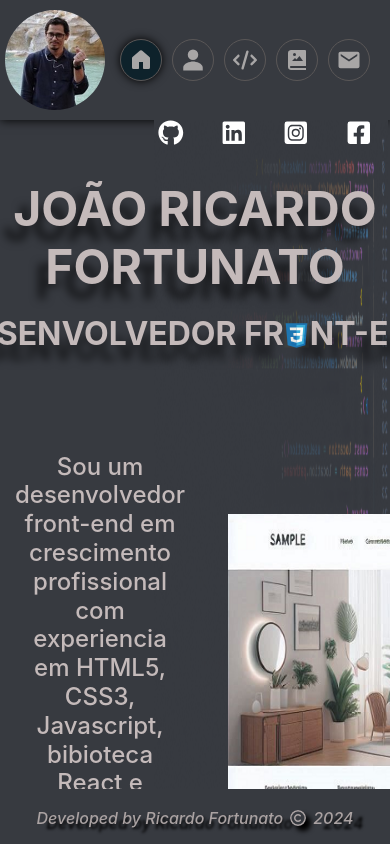
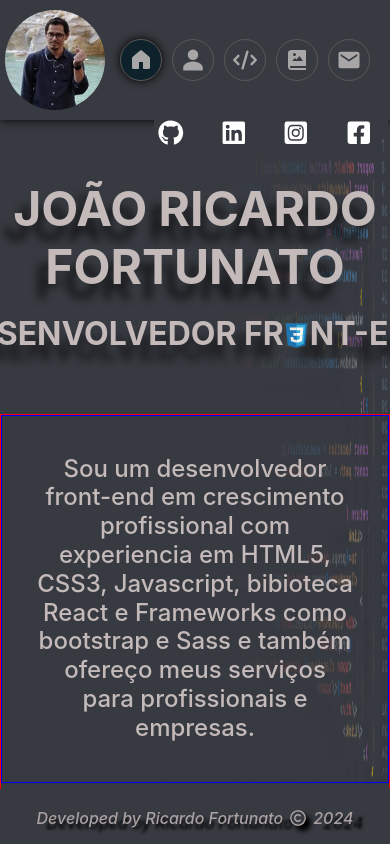
Before and after one commit to Ricardo-Forttunato/portfolio, a React (Vite) app: page / in a window 390 px wide. Built offline with nearby package versions, Linux system fonts and the light colour scheme.

Commit message:
criando layout para pagina home

```diff
--- a/src/components/Home/Home.jsx
+++ b/src/components/Home/Home.jsx
@@ -37,43 +37,43 @@ export default function Home() {
             <ul className={styles.list_container}>
               <li>
                 <p className={styles.card_title}>Sites Vitrine</p>
-                <img src="public/image/vitrineSample.png" alt="" className={styles.sample}/>
+                <img src="image/vitrineSample.png" alt="" className={styles.sample}/>
               </li>
               <li>
                 <p className={styles.card_title}>Landing pages</p>
-                <img src="public/image/landingPageSample.png" alt="" className={styles.sample}/>
+                <img src="image/landingPageSample.png" alt="" className={styles.sample}/>
               </li>
               <li>
                 <p className={styles.card_title}>Portfolios</p>
-                <img src="public/image/portfolioSample.png" alt="" className={styles.sample}/>
+                <img src="image/portfolioSample.png" alt="" className={styles.sample}/>
               </li>
               <li>
                 <p className={styles.card_title}>Blogs</p>
-                <img src="public/image/blogSample.png" alt="" className={styles.sample}/>
+                <img src="image/blogSample.png" alt="" className={styles.sample}/>
               </li>
               <li>
                 <p className={styles.card_title}>Site de Noticias</p>
-                <img src="public/image/noticiasSample.png" alt="" className={styles.sample}/>
+                <img src="image/noticiasSample.png" alt="" className={styles.sample}/>
               </li>
               <li>
                 <p className={styles.card_title}>SPA</p>
-                <img src="public/image/landingPageSample.png" alt="" className={styles.sample}/>
+                <img src="image/landingPageSample.png" alt="" className={styles.sample}/>
               </li>
               <li>
                 <p className={styles.card_title}>PWA</p>
-                <img src="public/image/landingPageSample.png" alt="" className={styles.sample}/>
+                <img src="image/landingPageSample.png" alt="" className={styles.sample}/>
               </li>
               <li>
                 <p className={styles.card_title}>Members WebSites</p>
-                <img src="public/image/landingPageSample.png" alt="" className={styles.sample}/>
+                <img src="image/landingPageSample.png" alt="" className={styles.sample}/>
               </li>
               <li>
                 <p className={styles.card_title}>DashBoards</p>
-                <img src="public/image/dashBoardSample.png" alt="" className={styles.sample}/>
+                <img src="image/dashBoardSample.png" alt="" className={styles.sample}/>
               </li>
               <li>
                 <p className={styles.card_title}>Lojas Virtuais</p>
-                <img src="public/image/landingPageSample.png" alt="" className={styles.sample}/>
+                <img src="image/landingPageSample.png" alt="" className={styles.sample}/>
               </li>
             </ul>
           </div>
--- a/src/components/Home/Home.module.css
+++ b/src/components/Home/Home.module.css
@@ -134,6 +134,7 @@
   box-sizing: border-box;
   margin-top: 40px;
   padding: 0;
+  border: red 1px solid;
 }
 
 .container_left {
@@ -143,6 +144,7 @@
   display: flex;
   justify-content: center;
   align-items: center;
+  border: blue 1px solid;
 }
 
 .container_left > p {
@@ -152,6 +154,7 @@
 .container_right {
   width: 500px;
   text-align: center;
+  border: green 1px solid;
 }
 
 .list_container {
@@ -170,6 +173,7 @@
   align-items: center;
   padding: 0 18px;
   scroll-snap-align: center;
+  margin-bottom: 15px;
 }
 
 .sample {
@@ -178,15 +182,15 @@
 }
 
 /* ----Start Scrollbar style---- */
+.container::-webkit-scrollbar {
+  height: 10px;
+  width: 10px;
+}
+
 .list_container::-webkit-scrollbar {
   height: 8px;
   width: 8px;
 
-}
-
-.container::-webkit-scrollbar {
-  height: 10px;
-  width: 10px;
 }
 
 .list_container::-webkit-scrollbar-thumb,
@@ -205,11 +209,29 @@
   background-color: #0e222b;
   border-radius: 10px;
 }
+
+.list_container::-webkit-scrollbar-track:hover {
+  box-shadow: inset 0 0 5px #0e222b;
+
+}
 /* ----End Scrollbar style---- */
 
 @media screen and (max-width: 1208px) {
   .container {
     flex-direction: column;
+  }
+
+  .working {
+    flex-direction: column;
+    justify-content: center;
+    align-items: center;
+  }
+
+  .container_left {
+    width: 100%;
+    min-height: 250px;
+    box-sizing: border-box;
+    padding: 15px 35px;
   }
 }
 
```
